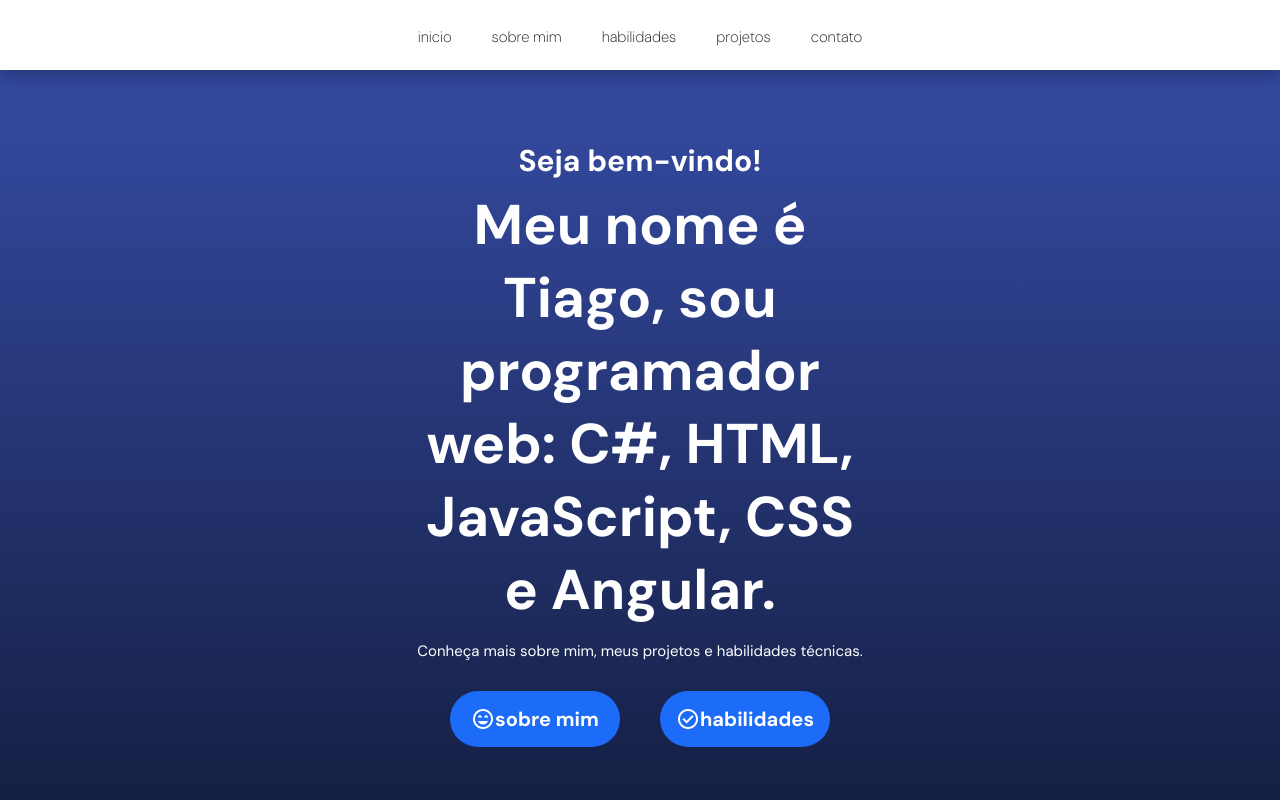
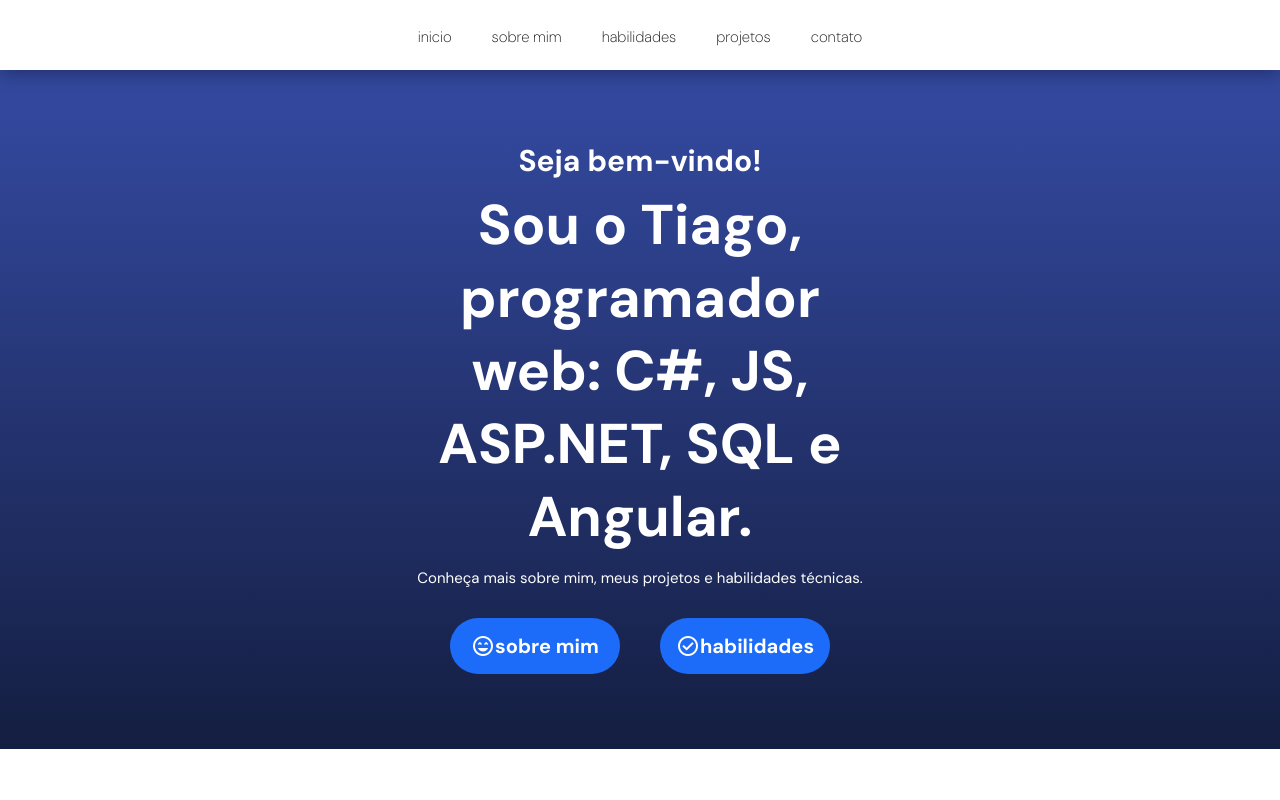
Before and after one commit to tg-coutinho/portfolio-tiago, an Angular app: page / in a window 1280 px wide. Shown: the top 800 px of the page. Built offline with nearby package versions, Linux system fonts and the light colour scheme.

Commit message:
Ajuste no texto do home

```diff
--- a/src/app/home/home.html
+++ b/src/app/home/home.html
@@ -3,7 +3,7 @@
         <div class="box">
             <h1>
                 <span class="title1">Seja bem-vindo!</span>
-                <span class="title2">Meu nome é Tiago, sou programador web: C#, HTML, JavaScript, CSS e Angular.</span>
+                <span class="title2">Sou o Tiago, programador web: C#, JS, ASP.NET, SQL e Angular.</span>
             </h1>
 
             <p class="paragraph">Conheça mais sobre mim, meus projetos e habilidades técnicas.</p>
```
